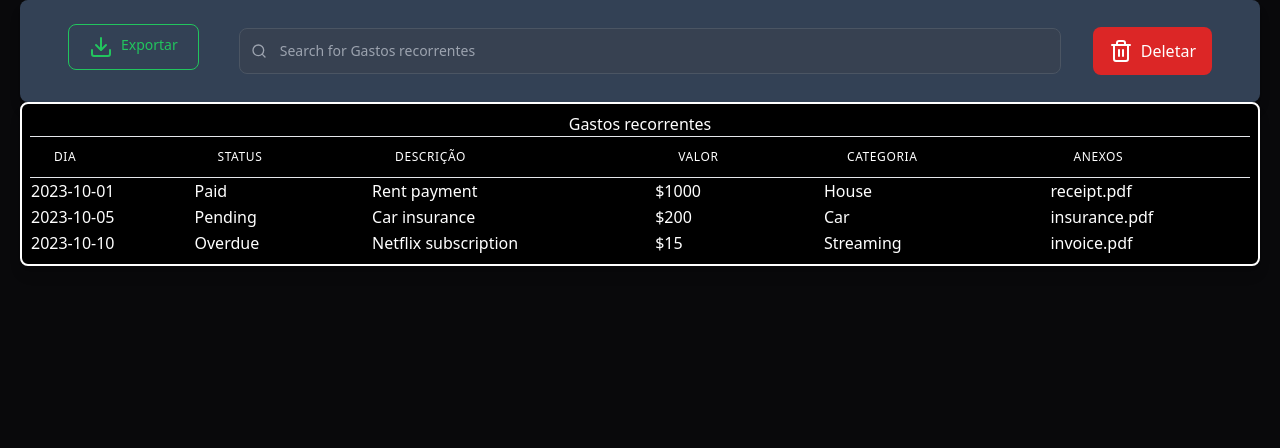
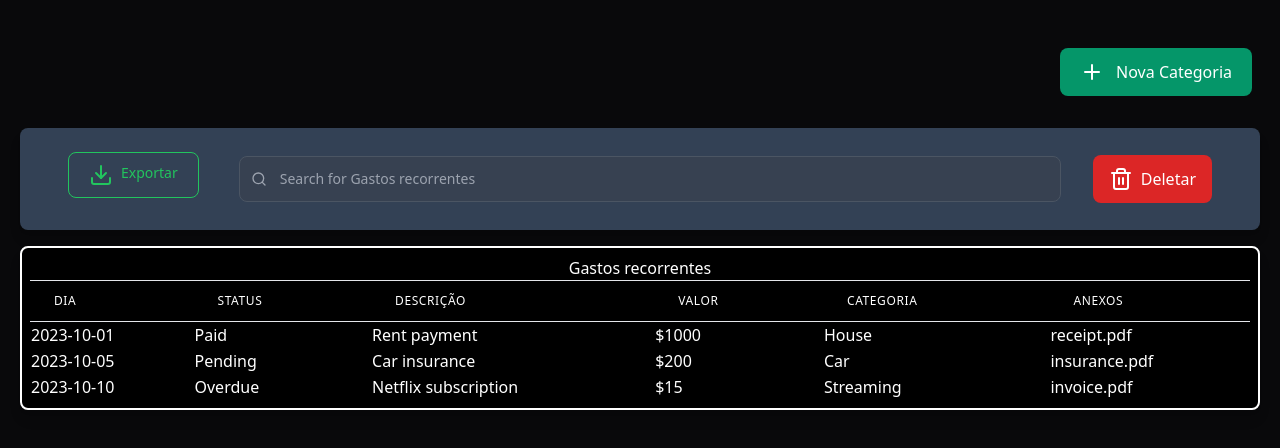
Before and after one commit to Fulozz/controle-financeiro, a Next.js app: page /recorrentes in a window 1280 px wide. Shown: the top 448 px of the page. Built offline with nearby package versions, Linux system fonts and the light colour scheme.

Commit message:
Add PageHeader component and integrate it into the recorrentes page; enhance layout with new heading

```diff
--- a/src/app/(front-end)/recorrentes/page.jsx
+++ b/src/app/(front-end)/recorrentes/page.jsx
@@ -4,12 +4,19 @@ import React from 'react'
 import DataTable from '@/common/DataTable';
 import { useSidebar } from '@/hooks/useSidebar';
 import TableActions from '@/common/TableActions';
+import PageHeader from '@/common/PageHeader';
 const page = () => {
   const {isActive} = useSidebar()
+  const href = "/dashboard/categories/new";
+  const linkTitle = "Nova Categoria";
   return (
     <div className={`  justify-center ${isActive === false ? "px-0" : "pl-[270px] pt-2"}`}>
       <div className="px-5">
-        <TableActions title="Gastos recorrentes" />
+        <div className="py-4">
+          <PageHeader href={href} linkTitle={linkTitle} />
+          <TableActions title="Gastos recorrentes" />
+
+        </div>
         <DataTable />
       </div>
     </div>
--- /dev/null
+++ b/src/common/Heading.jsx
@@ -0,0 +1,11 @@
+import React from 'react'
+
+const Heading = ({title}) => {
+  return (
+    <div>
+        <h2 className='text-2xl font-bold text-emerald-700 dark:text-slate-50'>{title}</h2>
+    </div>
+  )
+}
+
+export default Heading
--- /dev/null
+++ b/src/common/PageHeader.jsx
@@ -0,0 +1,20 @@
+import Heading from "./Heading";
+import Link from "next/link";
+import React from "react";
+import { Plus } from "lucide-react";
+const PageHeader = ({ heading, href, linkTitle }) => {
+  return (
+    <div className="flex justify-between py-8">
+      <Heading title={heading} />
+      <Link
+        className="space-x-3 text-white bg-emerald-600 hover:bg-emerald-600/90 focus:ring-4 focus:outline-none focus:ring-emerald-600/50 font-medium rounded-lg text-md px-5 py-3 text-center inline-flex items-center dark:focus:ring-emerald-600/55 me-2"
+        href={href}
+      >
+        <Plus />
+        <span>{linkTitle}</span>
+      </Link>
+    </div>
+  );
+};
+
+export default PageHeader;
```
